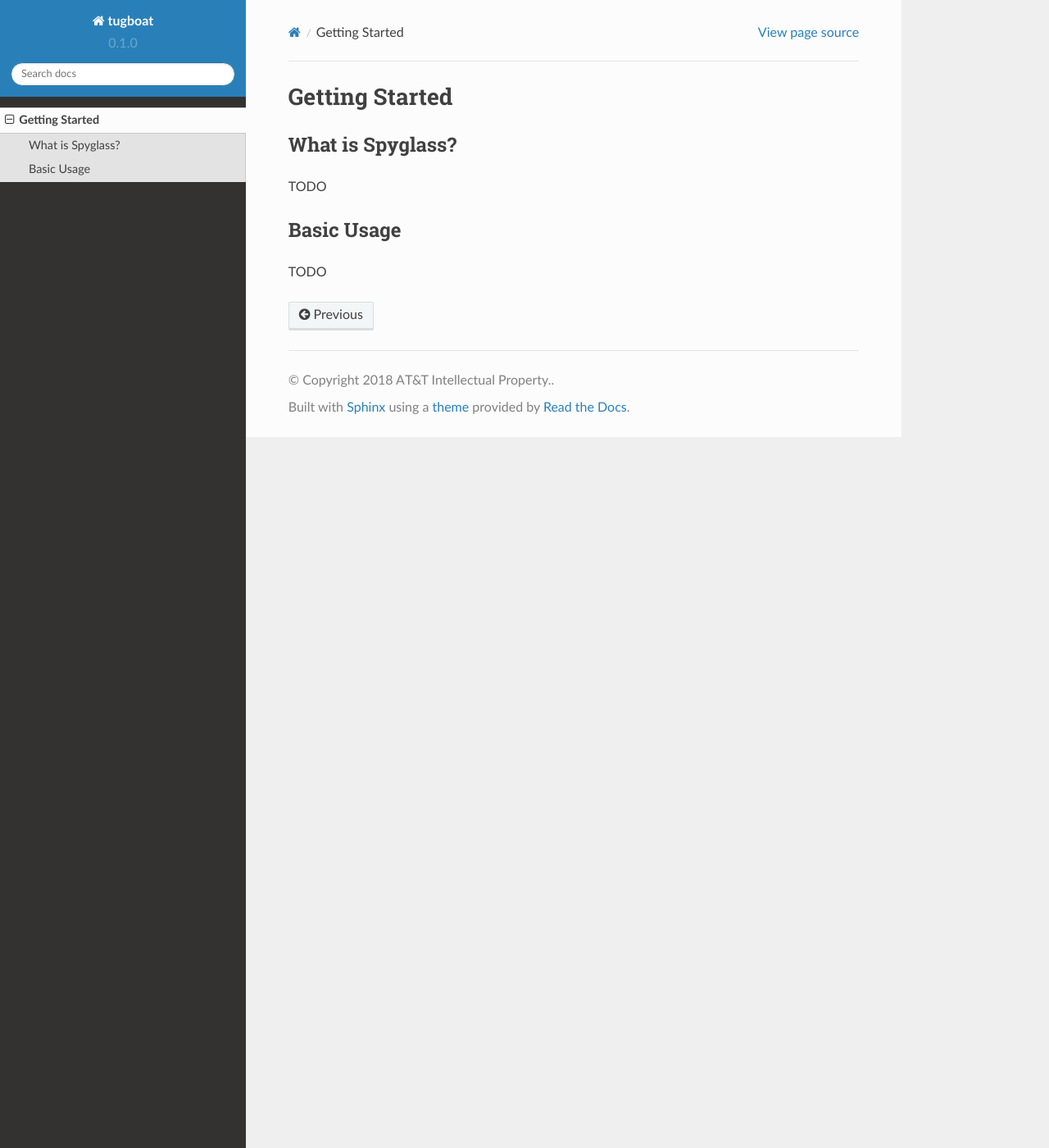
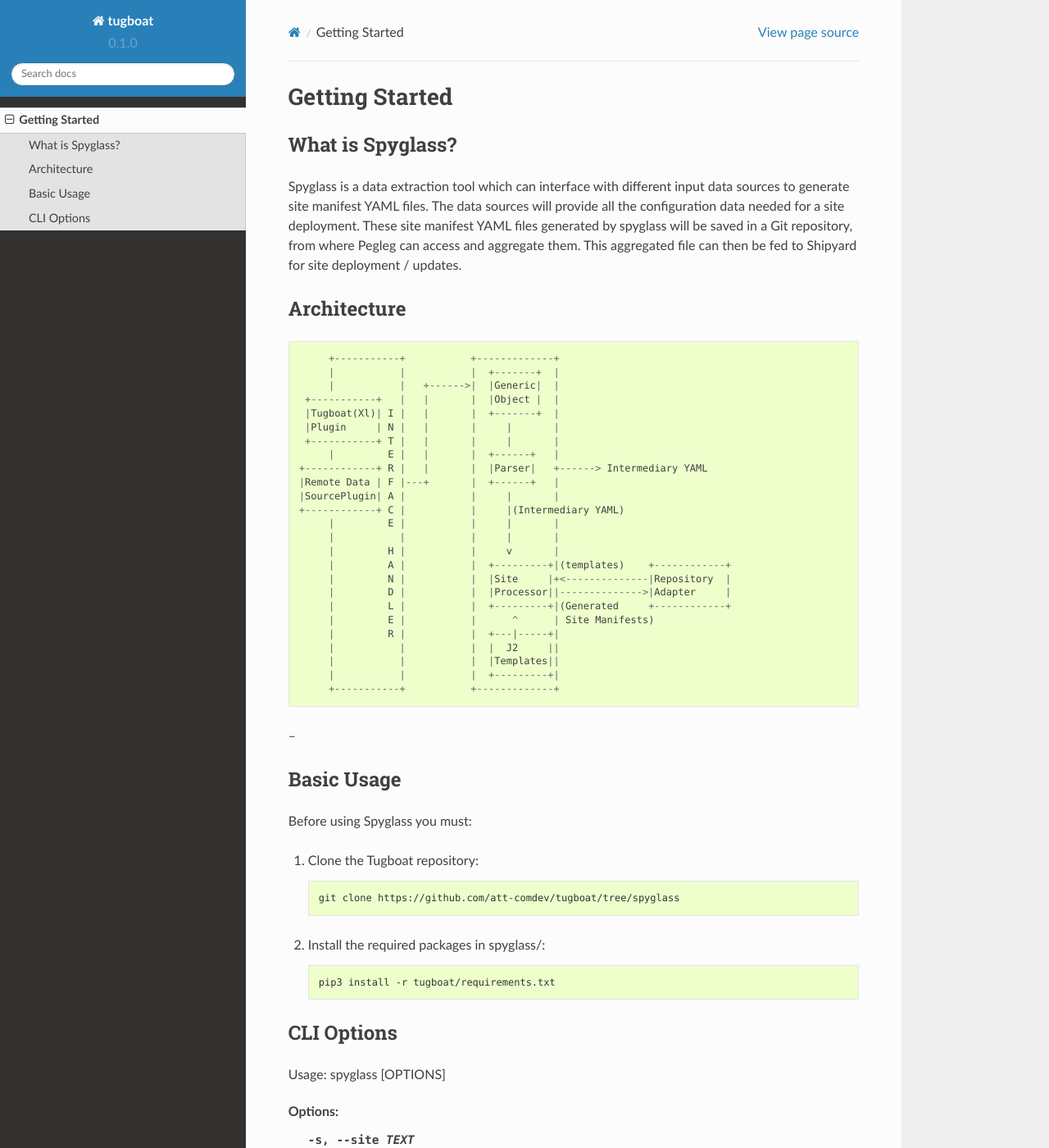
Before and after one commit to purnendu15/tugboat, a Sphinx documentation site: the page built from doc/source/getting_started.rst, in a window 1280 px wide and 1400 px high. Shown: the whole window at 82% size. Built offline with Sphinx 7.4.7 and the Read the Docs theme 2.0.0, drawn with Linux system fonts in a browser that asks for light colours; some of the changed text lies outside the part shown.

Commit message:
Updated docs

```diff
--- a/doc/source/getting_started.rst
+++ b/doc/source/getting_started.rst
@@ -21,9 +21,89 @@ Getting Started
 What is Spyglass?
 ----------------
 
-TODO
+Spyglass is a data extraction tool which can interface with
+different input data sources to generate site manifest YAML files.
+The data sources will provide all the configuration data needed
+for a site deployment. These site manifest YAML files generated
+by spyglass will be saved in a Git repository, from where Pegleg
+can access and aggregate them. This aggregated file can then be
+fed to Shipyard for site deployment / updates.
+
+Architecture
+------------
+
+::
+
+        +-----------+           +-------------+
+        |           |           |  +-------+  |
+        |           |   +------>|  |Generic|  |
+    +-----------+   |   |       |  |Object |  |
+    |Tugboat(Xl)| I |   |       |  +-------+  |
+    |Plugin     | N |   |       |     |       |
+    +-----------+ T |   |       |     |       |
+        |         E |   |       |  +------+   |
+   +------------+ R |   |       |  |Parser|   +------> Intermediary YAML
+   |Remote Data | F |---+       |  +------+   |
+   |SourcePlugin| A |           |     |       |
+   +------------+ C |           |     |(Intermediary YAML)
+        |         E |           |     |       |
+        |           |           |     |       |
+        |         H |           |     v       |
+        |         A |           |  +---------+|(templates)    +------------+
+        |         N |           |  |Site     |+<--------------|Repository  |
+        |         D |           |  |Processor||-------------->|Adapter     |
+        |         L |           |  +---------+|(Generated     +------------+
+        |         E |           |      ^      | Site Manifests)
+        |         R |           |  +---|-----+|
+        |           |           |  |  J2     ||
+        |           |           |  |Templates||
+        |           |           |  +---------+|
+        +-----------+           +-------------+
+
+--
 
 Basic Usage
 -----------
 
-TODO
+Before using Spyglass you must:
+
+
+1. Clone the Tugboat repository:
+
+   .. code-block:: console
+
+    git clone https://github.com/att-comdev/tugboat/tree/spyglass
+
+2. Install the required packages in spyglass/:
+
+   .. code-block:: console
+
+     pip3 install -r tugboat/requirements.txt
+
+
+CLI Options
+-----------
+
+Usage: spyglass [OPTIONS]
+
+Options:
+  -s, --site TEXT                Specify the site for which manifests to be
+                                 generated
+  -t, --type TEXT                Specify the plugin type formation or tugboat
+  -f, --formation_url TEXT       Specify the formation url
+  -u, --formation_user TEXT      Specify the formation user id
+  -p, --formation_password TEXT  Specify the formation user password
+  -d, --additional_config PATH   Site specific configuraton details
+  -g, --generate_intermediary    Dump intermediary file from passed excel and
+                                 excel spec
+  -m, --generate_manifests       Generate manifests from the generated
+                                 intermediary file
+  -l, --loglevel INTEGER         Loglevel NOTSET:0 ,DEBUG:10,     INFO:20,
+                                 WARNING:30, ERROR:40, CRITICAL:50  [default:
+                                 20]
+  --help                         Show this message and exit.
+
+
+1. Running Spyglass with  Remote Data Source
+
+spyglass -mg --type formation -f <URL> -u <user_id> -p <password> -d <site_config> -s <sitetype>
```
Also changed, not shown: doc/source/index.rst (+7 -0 lines), 1 other file.
